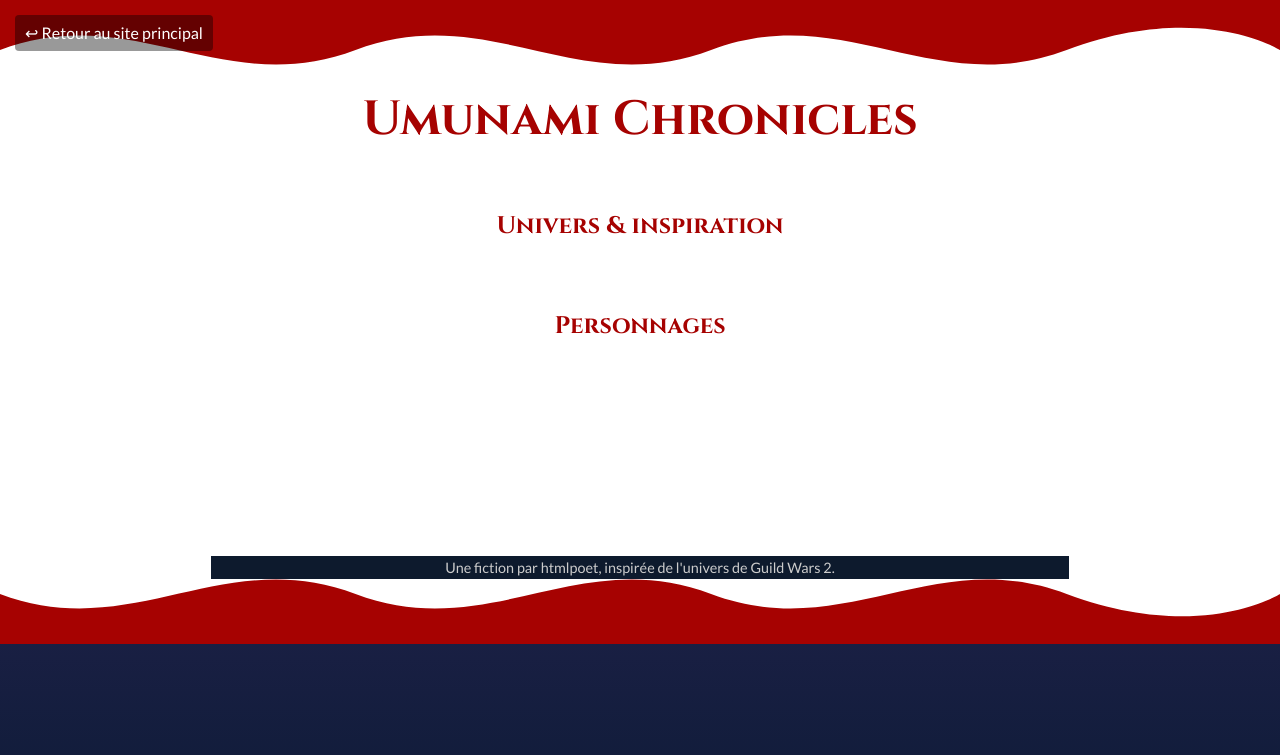
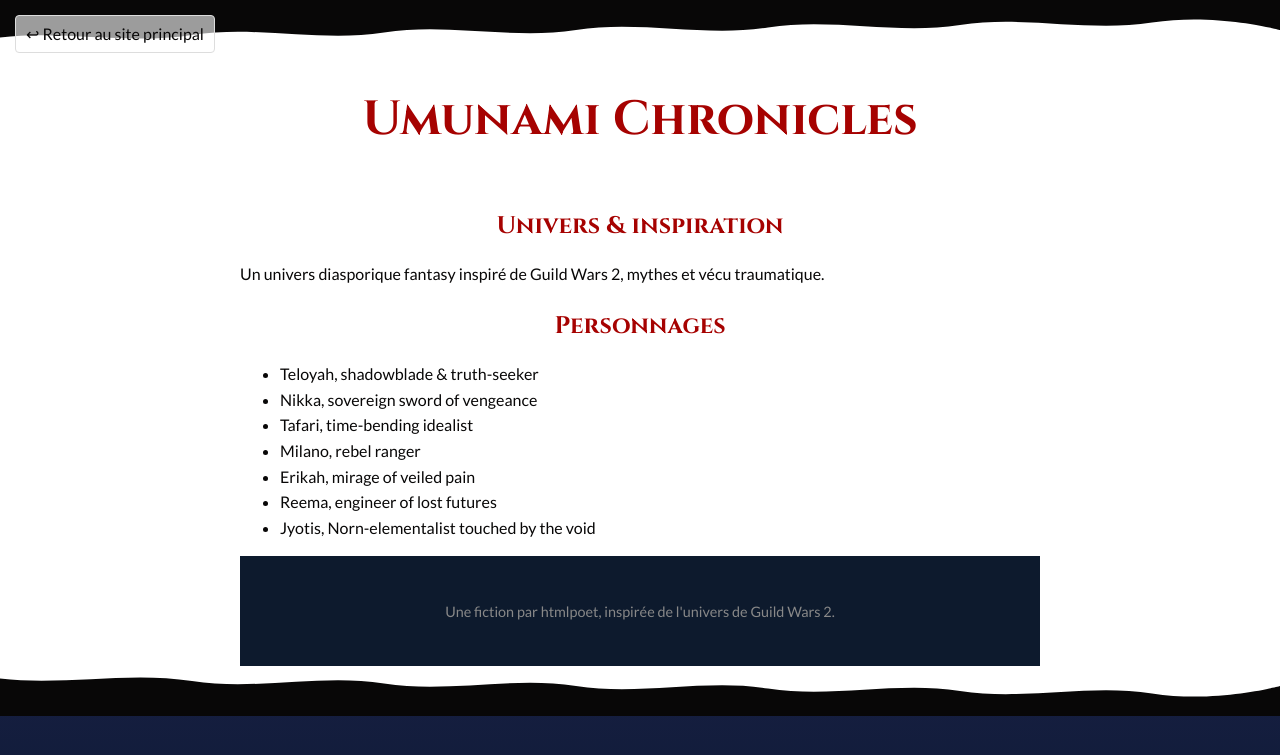
Before and after one commit to htmlpoet/htmlpoet.github.io, a Jekyll site: the page built from umunami.html, in a window 1280 px wide. Shown: the top 755 px of the page. Built offline with Jekyll 4.4.1, drawn with Linux system fonts in a browser that asks for light colours.

Commit message:
umunami3

```diff
--- a/css/style.css
+++ b/css/style.css
@@ -523,65 +523,56 @@
 
 /* --- SECTION SPÉCIFIQUE : UMUNAMI CHRONICLES --- */
 
-/* Le fond et la typographie de base pour cette section */
+/* Le fond et la typographie de base pour le thème clair */
 .umunami-body {
-  background-color: #080707; /* Noir profond */
-  color: #ffffff; /* Texte noir */
-  font-family: 'Lato', sans-serif; /* Police de lecture principale */
-  display: flex;
-  flex-direction: column;
+  background-color: #ffffff; /* Fond blanc */
+  color: #080707; /* Texte noir */
+  font-family: 'Lato', sans-serif;
   min-height: 100vh;
 }
 
-/* Le conteneur principal qui va centrer le contenu et créer les déchirures */
 .umunami-container {
   position: relative;
-  background-color: #ffffff;
-  padding: 50px 0; /* Espace pour les déchirures */
+  background-color: #ffffff; /* Le conteneur principal est aussi blanc */
+  padding-top: 50px;
+  padding-bottom: 50px;
 }
 
-/* --- L'EFFET DE DÉCHIRURE --- */
+/* --- L'EFFET DE DÉCHIRURE (adapté au fond blanc) --- */
+.umunami-container::before, .umunami-container::after {
+  content: '';
+  position: absolute;
+  left: 0;
+  width: 100%;
+  height: 50px; /* Hauteur ajustée pour le nouveau SVG */
+  background-image: url('/assets/svg/brush-stroke.svg');
+  background-size: 100% 100%; /* S'assure que le SVG remplit bien l'espace */
+}
 
 /* La déchirure du haut */
 .umunami-container::before {
-  content: '';
-  position: absolute;
   top: 0;
-  left: 0;
-  width: 100%;
-  height: 100px;
-  background-image: url('/assets/svg/brush-stroke.svg');
-  background-repeat: no-repeat;
-  background-size: cover;
-  transform: scaleY(-1); /* On retourne le SVG pour le haut */
+  transform: scaleY(-1); /* On retourne le SVG */
 }
 
 /* La déchirure du bas */
 .umunami-container::after {
-  content: '';
-  position: absolute;
   bottom: 0;
-  left: 0;
-  width: 100%;
-  height: 100px;
-  background-image: url('/assets/svg/brush-stroke.svg');
-  background-repeat: no-repeat;
-  background-size: cover;
 }
 
-/* On s'assure que le contenu reste au-dessus des déchirures */
+/* Le contenu reste au-dessus des déchirures */
 .umunami-header, .umunami-content, .umunami-footer {
   position: relative;
   z-index: 10;
-  max-width: 800px; /* Largeur optimisée pour la lecture */
+  max-width: 800px;
   margin: 0 auto;
   padding: 0 2em;
 }
 
-/* Style des titres avec la police thématique et la couleur rouge */
+/* Style des titres avec la police thématique et le rouge */
 .umunami-body h1, .umunami-body h2 {
-  font-family: 'Cinzel', serif; /* Police stylisée pour les titres */
-  color: #a60201; /* Le rouge GW2 */
+  font-family: 'Cinzel', serif;
+  color: #a60201; /* Le rouge ressortira magnifiquement sur le blanc */
   text-align: center;
 }
 
@@ -590,15 +581,29 @@
   margin-bottom: 1em;
 }
 
-/* Style du lien de retour pour qu'il soit discret mais accessible */
+/* Lien de retour adapté au thème clair */
 .back-to-main-site {
   position: absolute;
   top: 15px;
   left: 15px;
   z-index: 100;
-  color: #fff;
+  color: #080707; /* Texte noir */
   text-decoration: none;
-  background: rgba(0,0,0,0.4);
+  background: rgba(255,255,255,0.6); /* Fond blanc semi-transparent */
   padding: 5px 10px;
   border-radius: 4px;
+  border: 1px solid #ddd; /* Bordure discrète */
 }
+
+/* Cache le footer du site principal sur les pages Umunami */
+.umunami-body > footer {
+  display: none;
+}
+
+/* S'assure que le footer Umunami est bien visible */
+.umunami-footer {
+  display: block !important;
+  text-align: center;
+  color: #888;
+  padding: 2em 0;
+}
```
Also changed, not shown: assets/svg/brush-stroke.svg.
